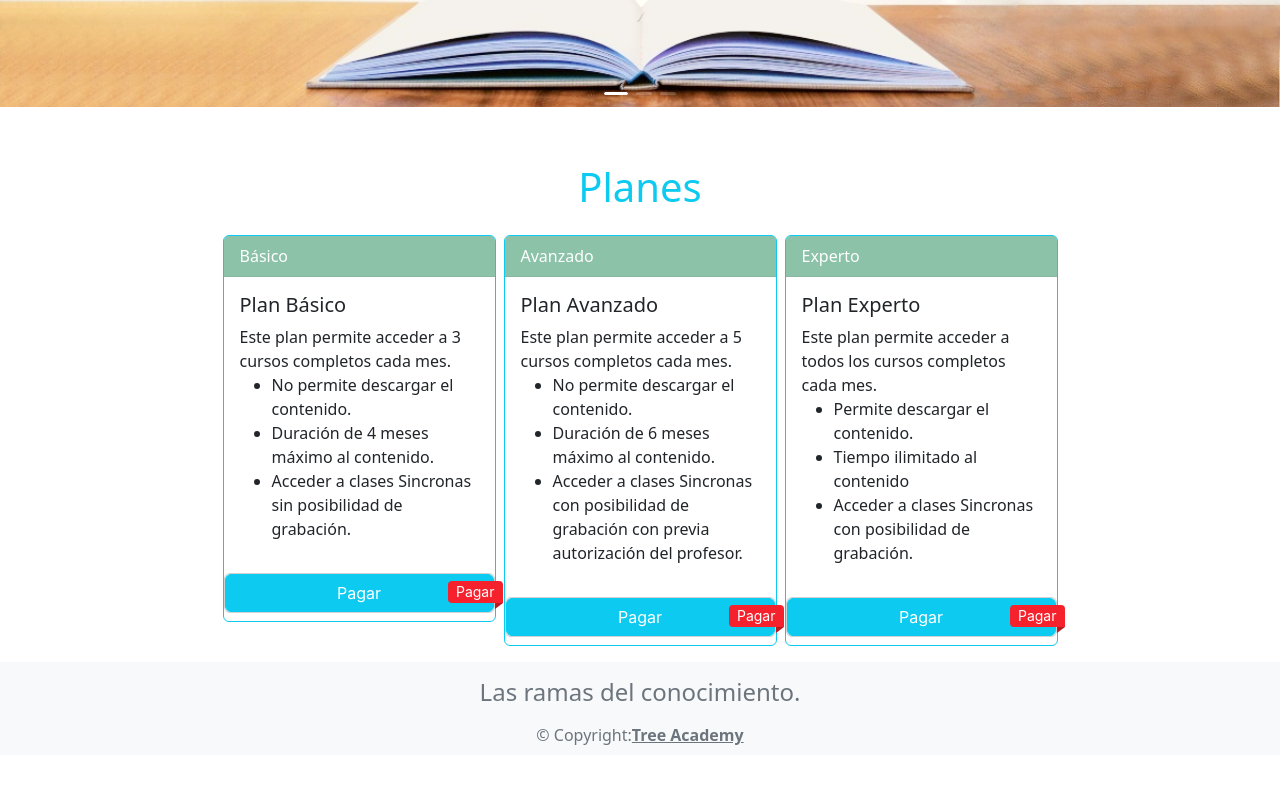
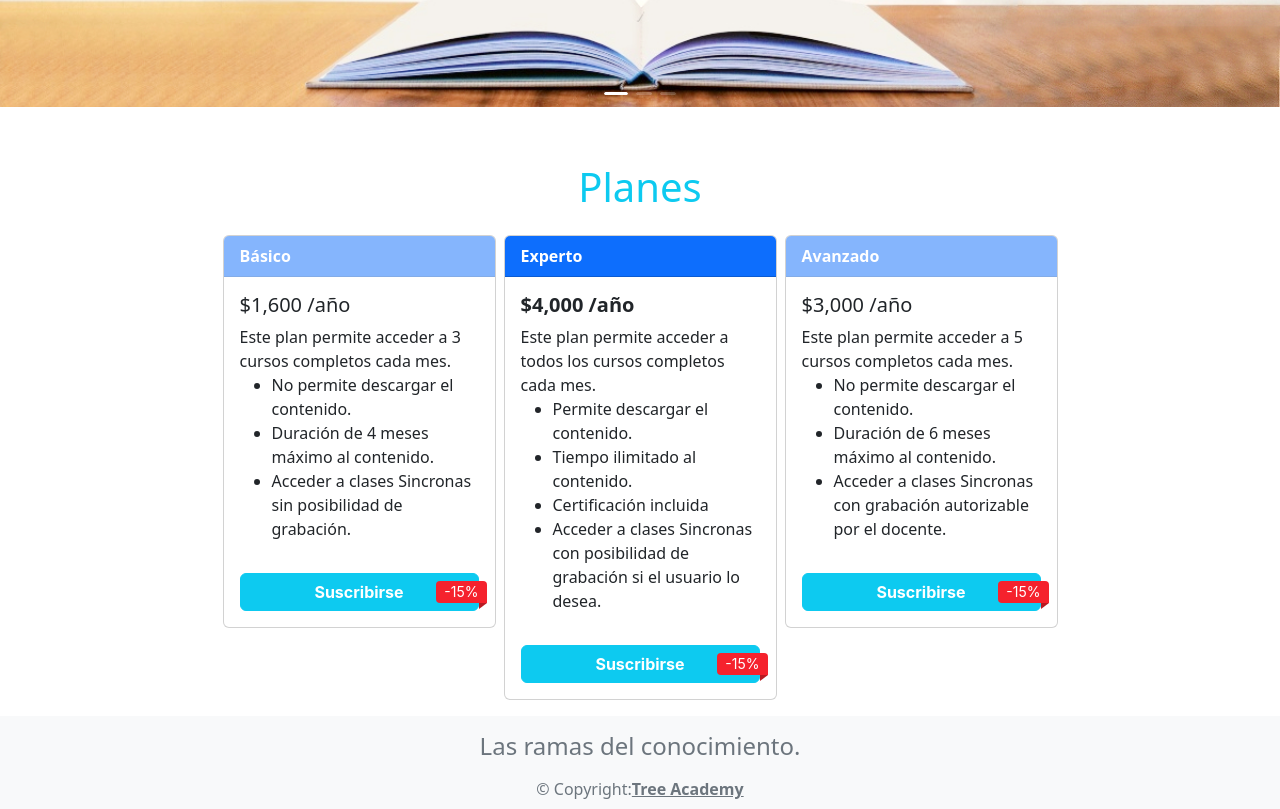
Before and after one commit to YSantanas/treeAcademy, a React (Create React App) app: page /planes in a window 1280 px wide. Shown: the part 354-1163 px from the top of the page. Before the commit the page ends 1109 px from the top, so only its background shows below. Built offline with nearby package versions, Linux system fonts and the light colour scheme.

Commit message:
SUSCRIBIRSE

```diff
--- a/src/components/Comienzo.js
+++ b/src/components/Comienzo.js
@@ -27,7 +27,7 @@ const Comienzo = () => {
       className="container text-center text-wite bg-white text-muted"
       style={{ minHeight: '100vh' }}
     >
-      <h1 className="text-center">Tree Academy</h1>
+      <h1 className="text-center text-info pb-3" style={{ minHeight: 'auto', paddingTop: '2vh', marginTop: '5vh' }}>Tree Academy</h1>
 
       <Row xs={1} md={2} className="g-2 justify-content-center">
         <Col className="col-md-3 pl-5 w-50">
--- a/src/paginas/Planes.js
+++ b/src/paginas/Planes.js
@@ -3,23 +3,26 @@ import Col from "react-bootstrap/Col";
 import Row from "react-bootstrap/Row";
 import Button from "react-bootstrap/Button";
 
-import { Badge, Space } from "antd";
+import { Badge, Alert } from "antd";
 
 const Planes = () => {
   return (
     <div className="container mt-2 mb-3">
-
-
-      <h1 className="text-center text-info pb-3" style={{ minHeight: 'auto', paddingTop: '2vh', marginTop: '5vh' }}>Planes</h1>
+      <h1
+        className="text-center text-info pb-3"
+        style={{ minHeight: "auto", paddingTop: "2vh", marginTop: "5vh" }}
+      >
+        Planes
+      </h1>
 
       <Row xs={1} md={3} className="g-2 justify-content-center">
         <Col className="col-md-3 pl-5">
-          <Card border="info" style={{ width: "auto" }}>
-            <Card.Header className="bg-success opacity-50 text-white">
-              Básico
+          <Card  style={{ width: "auto" }}>
+            <Card.Header className="bg-primary opacity-50 text-white">
+            <b>Básico</b>
             </Card.Header>
             <Card.Body>
-              <Card.Title>Plan Básico</Card.Title>
+              <Card.Title>$1,600 /año</Card.Title>
               <Card.Text>
                 Este plan permite acceder a 3 cursos completos cada mes.
                 <br />
@@ -33,30 +36,58 @@ const Planes = () => {
               </Card.Text>
             </Card.Body>
             <Card.Footer class="d-flex justify-content-center pb-2">
-              <Space
-                direction="vertical"
-                size="middle"
-                style={{ width: "100%" }}
-              >
-                <Badge.Ribbon text="Pagar" color="red">
-                  <Card title="Pushes open the window" size="small">
-                    <Button className="btn btn-info text-white opacity-70">
-                      Pagar
-                    </Button>
-                  </Card>
+              <div className="w-100 px-3 pb-2">
+                <Badge.Ribbon text="-15%" color="red">
+                  <Button className="btn btn-info text-white opacity-70 w-100">
+                    <b> Suscribirse</b>
+                  </Button>
                 </Badge.Ribbon>
-              </Space>
+              </div>
+            </Card.Footer>
+          </Card>
+        </Col>
+
+
+
+        <Col className="col-md-3 pl-5">
+          <Card  style={{ width: "auto" }}>
+            <Card.Header className="bg-primary opacity-70 text-white">
+            <b>Experto</b>
+            </Card.Header>
+            <Card.Body>
+              <Card.Title><b>$4,000 /año</b></Card.Title>
+              <Card.Text>
+                Este plan permite acceder a todos los cursos completos cada mes.
+                <br />
+                <ul>
+                  <li type="disc">Permite descargar el contenido.</li>
+                  <li type="disc">Tiempo ilimitado al contenido.</li>
+                  <li type="disc">Certificación incluida</li>
+                  <li type="disc">
+                    Acceder a clases Sincronas con posibilidad de grabación si el usuario lo desea.
+                  </li>
+                </ul>
+              </Card.Text>
+            </Card.Body>
+            <Card.Footer class="d-flex justify-content-center pb-2">
+              <div className="w-100 px-3 pb-2">
+                <Badge.Ribbon text="-15%" color="red">
+                  <Button className="btn btn-info text-white opacity-70 w-100">
+                    <b> Suscribirse</b>
+                  </Button>
+                </Badge.Ribbon>
+              </div>
             </Card.Footer>
           </Card>
         </Col>
 
         <Col className="col-md-3 pl-5">
-          <Card border="info" style={{ width: "auto" }}>
-            <Card.Header className="bg-success opacity-50 text-white">
-              Avanzado
+          <Card  style={{ width: "auto" }}>
+            <Card.Header className="bg-primary opacity-50 text-white">
+            <b>Avanzado</b>
             </Card.Header>
             <Card.Body>
-              <Card.Title>Plan Avanzado</Card.Title>
+              <Card.Title>$3,000 /año</Card.Title>
               <Card.Text>
                 Este plan permite acceder a 5 cursos completos cada mes.
                 <br />
@@ -64,66 +95,25 @@ const Planes = () => {
                   <li type="disc">No permite descargar el contenido.</li>
                   <li type="disc">Duración de 6 meses máximo al contenido.</li>
                   <li type="disc">
-                    Acceder a clases Sincronas con posibilidad de grabación con
-                    previa autorización del profesor.
+                    Acceder a clases Sincronas con grabación autorizable por el docente.
                   </li>
                 </ul>
               </Card.Text>
+
+
             </Card.Body>
             <Card.Footer class="d-flex justify-content-center pb-2">
-              <Space
-                direction="vertical"
-                size="middle"
-                style={{ width: "100%" }}
-              >
-                <Badge.Ribbon text="Pagar" color="red">
-                  <Card title="Pushes open the window" size="small">
-                  <Button className="btn btn-info text-white opacity-70">
-                      Pagar
-                    </Button>
-                  </Card>
+              <div className="w-100 px-3 pb-2">
+                <Badge.Ribbon text="-15%" color="red">
+                  <Button className="btn btn-info text-white opacity-70 w-100">
+                    <b> Suscribirse</b>
+                  </Button>
                 </Badge.Ribbon>
-              </Space>
+              </div>
             </Card.Footer>
           </Card>
         </Col>
 
-        <Col className="col-md-3 pl-5">
-          <Card border="info" style={{ width: "auto" }}>
-            <Card.Header className="bg-success opacity-50 text-white">
-              Experto
-            </Card.Header>
-            <Card.Body>
-              <Card.Title>Plan Experto</Card.Title>
-              <Card.Text>
-                Este plan permite acceder a todos los cursos completos cada mes.
-                <br />
-                <ul>
-                  <li type="disc">Permite descargar el contenido.</li>
-                  <li type="disc">Tiempo ilimitado al contenido</li>
-                  <li type="disc">
-                    Acceder a clases Sincronas con posibilidad de grabación.
-                  </li>
-                </ul>
-              </Card.Text>
-            </Card.Body>
-            <Card.Footer class="d-flex justify-content-center pb-2">
-              <Space
-                direction="vertical"
-                size="middle"
-                style={{ width: "100%" }}
-              >
-                <Badge.Ribbon text="Pagar" color="red">
-                  <Card title="Pushes open the window" size="small">
-                  <Button className="btn btn-info text-white opacity-70">
-                      Pagar
-                    </Button>
-                  </Card>
-                </Badge.Ribbon>
-              </Space>
-            </Card.Footer>
-          </Card>
-        </Col>
       </Row>
     </div>
   );
```
